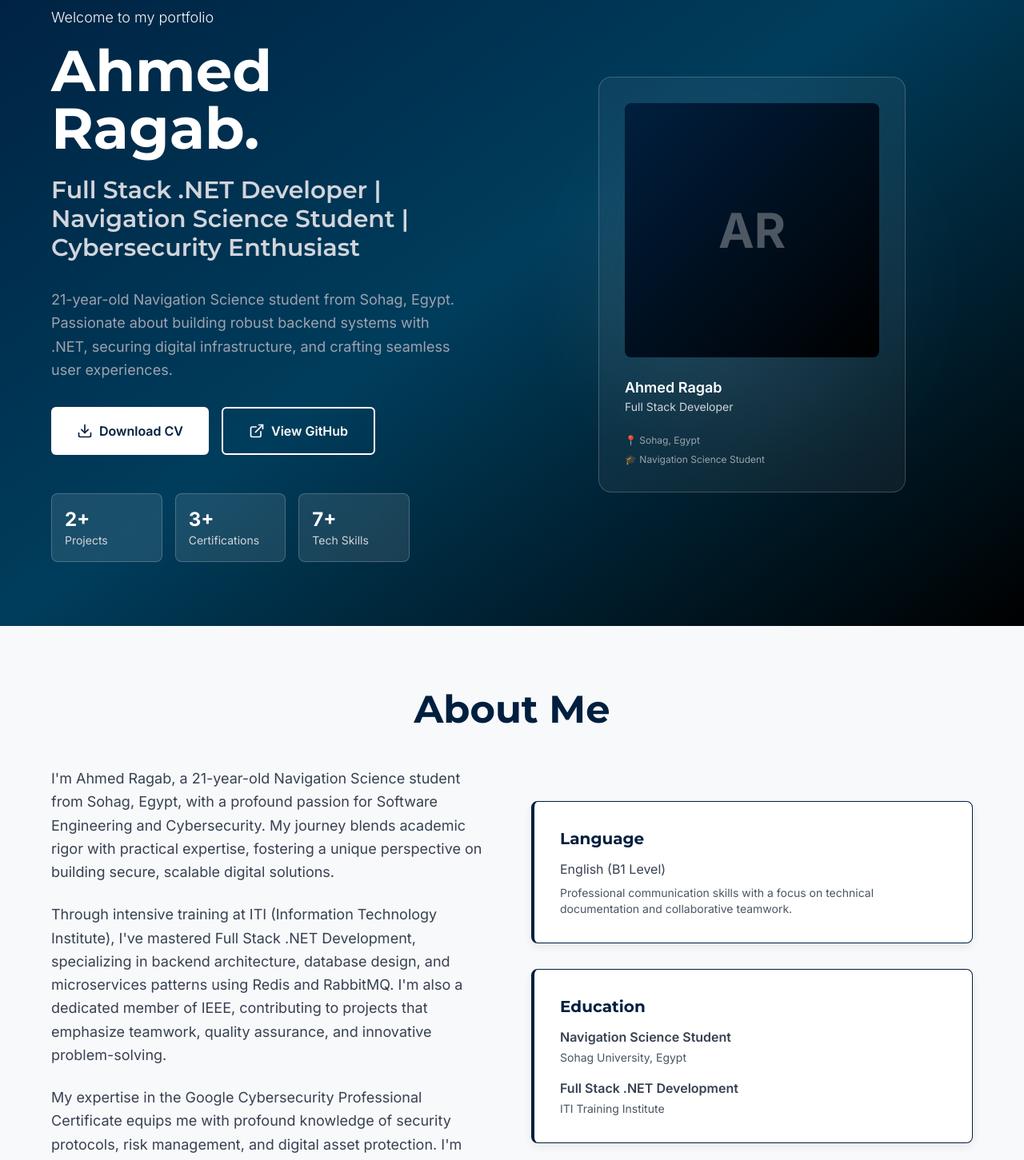
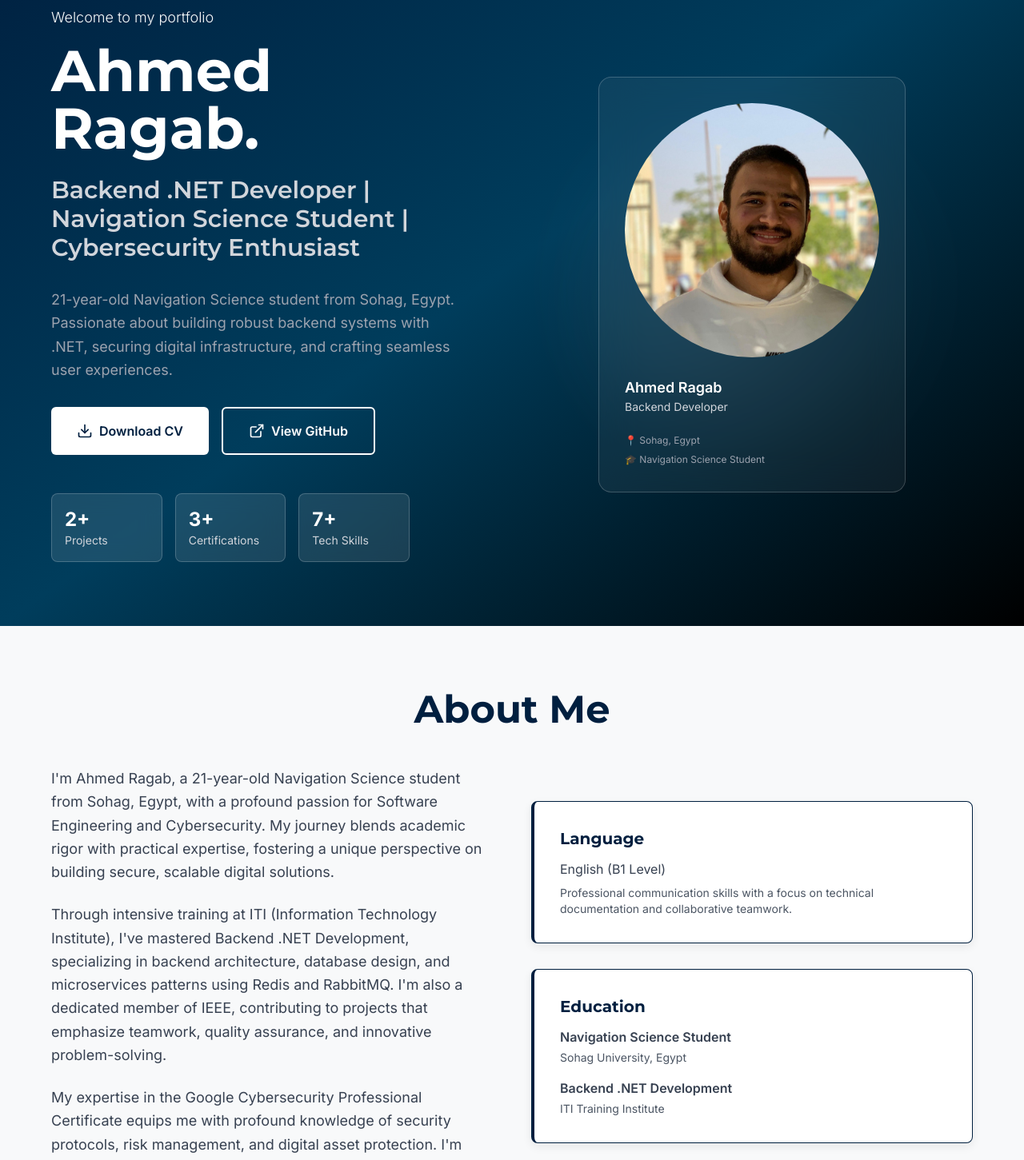
Before and after one commit to ahmedragab13579/My-WebSite, a React (Create React App) app: page / in a window 1280 px wide. Shown: the part 120-1571 px from the top of the page at 80% size. Built offline with nearby package versions, Linux system fonts and the light colour scheme.

Commit message:
Update the job title,cv and avatar

```diff
--- a/src/components/About.js
+++ b/src/components/About.js
@@ -20,11 +20,11 @@ export default function About() {
 
             <p className="text-lg text-gray-700 mb-6 leading-relaxed">
               Through intensive training at ITI (Information Technology
-              Institute), I've mastered Full Stack .NET Development,
-              specializing in backend architecture, database design, and
-              microservices patterns using Redis and RabbitMQ. I'm also a
-              dedicated member of IEEE, contributing to projects that emphasize
-              teamwork, quality assurance, and innovative problem-solving.
+              Institute), I've mastered Backend .NET Development, specializing
+              in backend architecture, database design, and microservices
+              patterns using Redis and RabbitMQ. I'm also a dedicated member of
+              IEEE, contributing to projects that emphasize teamwork, quality
+              assurance, and innovative problem-solving.
             </p>
 
             <p className="text-lg text-gray-700 mb-8 leading-relaxed">
@@ -79,7 +79,7 @@ export default function About() {
                 Sohag University, Egypt
               </p>
               <p className="text-gray-700 font-semibold mb-1">
-                Full Stack .NET Development
+                Backend .NET Development
               </p>
               <p className="text-sm text-gray-600">ITI Training Institute</p>
             </div>
--- a/src/components/Hero.js
+++ b/src/components/Hero.js
@@ -3,10 +3,13 @@ import { Download, ExternalLink } from "lucide-react";
 
 export default function Hero() {
   const handleDownloadCV = () => {
-    // In a real scenario, this would link to a CV file
-    const cvUrl =
-      "https://drive.google.com/file/d/YOUR_CV_LINK_HERE/view?usp=sharing";
-    window.open(cvUrl, "_blank");
+    const cvUrl = "/CV/AhmedCv (6).pdf";
+    const link = document.createElement("a");
+    link.href = cvUrl;
+    link.download = "AhmedCv.pdf";
+    document.body.appendChild(link);
+    link.click();
+    document.body.removeChild(link);
   };
 
   return (
@@ -22,7 +25,7 @@ export default function Hero() {
               Ahmed Ragab.
             </h1>
             <h2 className="text-2xl md:text-3xl text-gray-300 mb-8 font-light">
-              Full Stack .NET Developer | Navigation Science Student |
+              Backend .NET Developer | Navigation Science Student |
               Cybersecurity Enthusiast
             </h2>
             <p className="text-lg text-gray-400 mb-8 max-w-lg leading-relaxed">
@@ -78,13 +81,15 @@ export default function Hero() {
 
               {/* Profile Card */}
               <div className="relative z-10 bg-white bg-opacity-5 backdrop-blur-xl border border-white border-opacity-20 rounded-2xl p-8 w-full max-w-sm">
-                <div className="w-full aspect-square bg-gradient-to-br from-navy-900 to-black rounded-lg mb-6 flex items-center justify-center">
-                  <div className="text-6xl font-bold text-white opacity-30">
-                    AR
-                  </div>
+                <div className="w-full aspect-square bg-gradient-to-br from-navy-900 to-black rounded-full mb-6 flex items-center justify-center overflow-hidden">
+                  <img
+                    src="/Images/Avatar/4.jpg"
+                    alt="Ahmed Ragab"
+                    className="w-full h-full object-cover"
+                  />
                 </div>
                 <p className="text-white font-semibold text-lg">Ahmed Ragab</p>
-                <p className="text-gray-300 text-sm">Full Stack Developer</p>
+                <p className="text-gray-300 text-sm">Backend Developer</p>
                 <div className="mt-6 space-y-2">
                   <p className="text-xs text-gray-400">📍 Sohag, Egypt</p>
                   <p className="text-xs text-gray-400">
```
Also changed, not shown: public/Images/Avatar/4.jpg (added), 1 other file (tests, documents, lock files or other folders).
